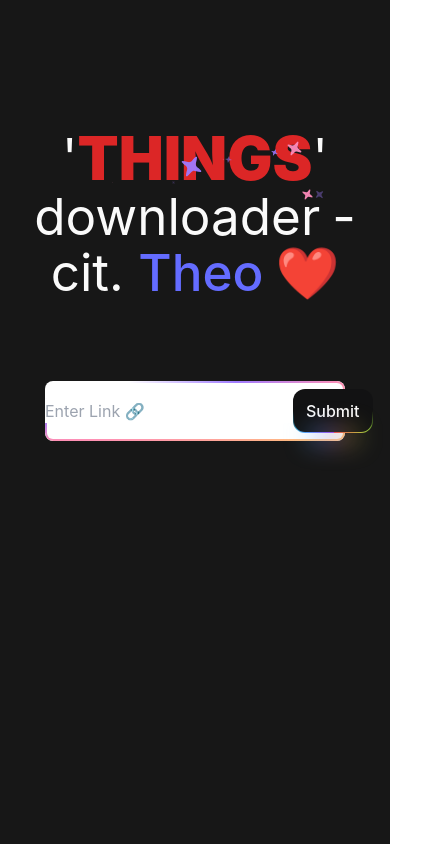
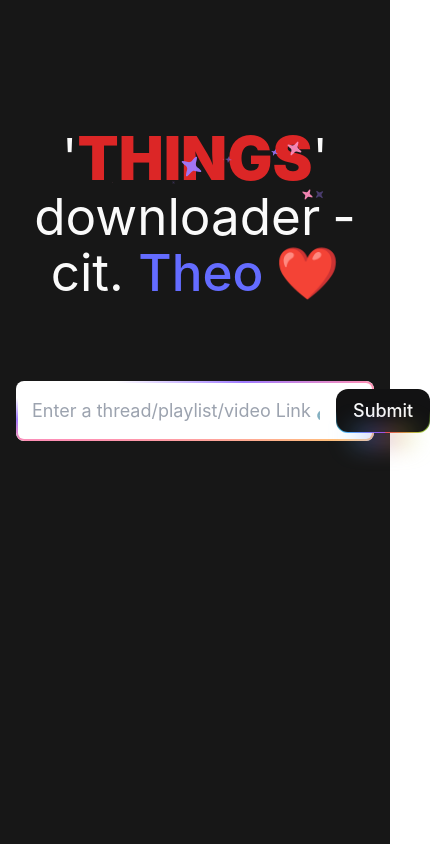
Before and after one commit to develhope/FS30-Team1-Project2, a React (Vite) app: page / in a window 390 px wide. Shown: the whole page, 430 px wide, since content can reach past the window. Built offline with nearby package versions, Linux system fonts and the light colour scheme.

Commit message:
fixed responsiveness and margins and padding of searchbox

```diff
--- a/src/components/searchBox/SearchBox.tsx
+++ b/src/components/searchBox/SearchBox.tsx
@@ -7,20 +7,22 @@ const SearchBox: React.FC = () => {
   const [search, setSearch] = useState('');
   return (
     <>
-      <div className="flex justify-center mt-20 flex-col items-center">
+      <div className="flex justify-center mt-20 w-full max-w-full md:max-w-xl lg:max-w-2xl mx-auto px-4">
         <ShineBorder
-          className="flex p-0 w-2/3"
+          className="flex p-0 w-full"
           color={['#A07CFE', '#FE8FB5', '#FFBE7B']}
           borderWidth={2}
         >
           <input
-            className="z-10"
+            className="z-10 flex-1 px-4 py-2 text-lg outline-none bg-transparent"
             type="text"
-            placeholder="Enter Link 🔗"
+            placeholder="Enter a thread/playlist/video Link 🔗"
             value={search}
             onChange={(event) => setSearch(event.target.value)}
           />
-          <GeneralButton>Submit</GeneralButton>
+          <GeneralButton className="text-lg px-4 py-2 mr-2">
+            Submit
+          </GeneralButton>
         </ShineBorder>
       </div>
     </>
```
